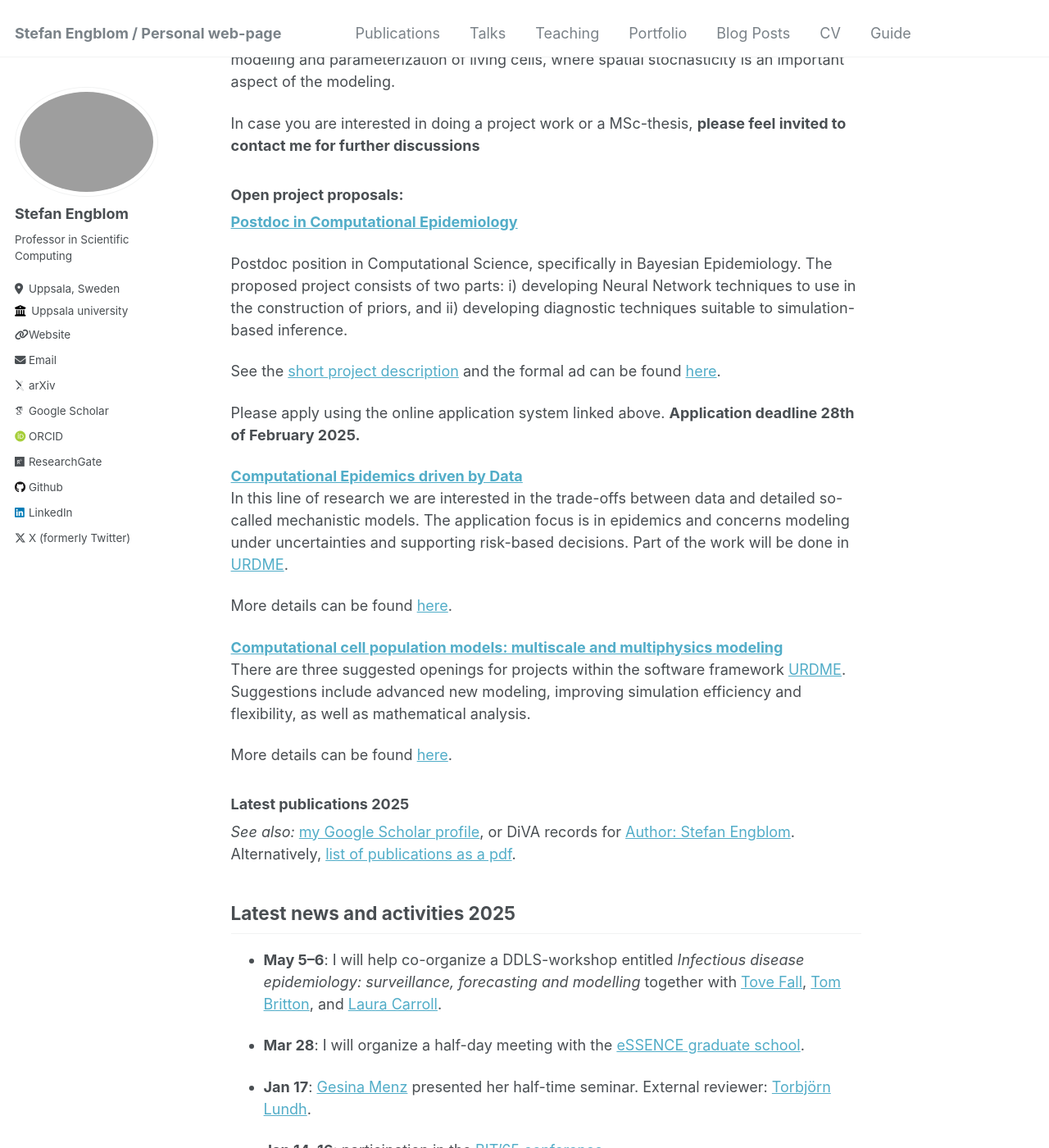
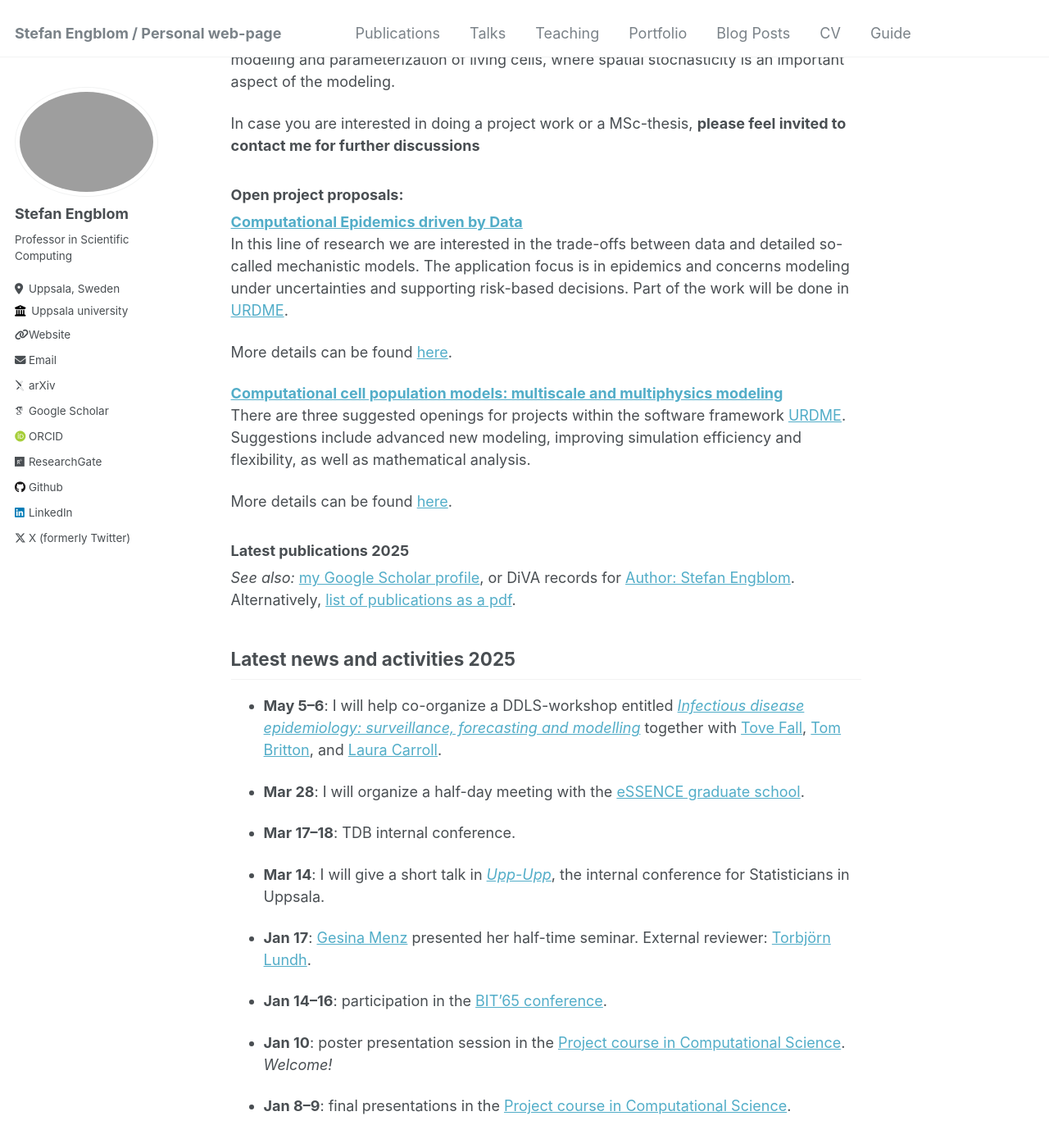
Before and after one commit to stefanengblom/stefanengblom.github.io, a Jekyll site: the page built from _pages/about.md, in a window 1280 px wide and 1400 px high, scrolled down 816 px. Shown: the whole window at 82% size. Built offline with Jekyll 4.4.1, drawn with Linux system fonts in a browser that asks for light colours; some web fonts are replaced.

Commit message:
calendar upd

```diff
--- a/_pages/about.md
+++ b/_pages/about.md
@@ -29,13 +29,14 @@ In case you are interested in doing a project work or a MSc-thesis, **please fee
 
 ### Open project proposals:
 
+<!--
 **[Postdoc in Computational Epidemiology](https://www.uu.se/en/about-uu/join-us/jobs-and-vacancies/job-details?query=777444)**
 
 Postdoc position in Computational Science, specifically in Bayesian Epidemiology. The proposed project consists of two parts: i) developing Neural Network techniques to use in the construction of priors, and ii) developing diagnostic techniques suitable to simulation-based inference.
 
 See the [short project description](../files/docs/NNB_Epidemics.pdf) and the formal ad can be found [here](https://www.uu.se/en/about-uu/join-us/jobs-and-vacancies/job-details?query=777444).
 
-Please apply using the online application system linked above. **Application deadline 28th of February 2025.**
+Please apply using the online application system linked above. **Application deadline 28th of February 2025.** -->
 
 **[Computational Epidemics driven by Data](../files/docs/BayesianEpidemics.pdf)**
 In this line of research we are interested in the trade-offs between data and detailed so-called mechanistic models. The application focus is in epidemics and concerns modeling under uncertainties and supporting risk-based decisions. Part of the work will be done in [URDME](http://urdme.github.io/urdme).
@@ -57,9 +58,13 @@ pdf](../files/publ_Engblom.pdf).
 
 ## Latest news and activities 2025
 
-* **May 5--6**: I will help co-organize a DDLS-workshop entitled _Infectious disease epidemiology: surveillance, forecasting and modelling_ together with [Tove Fall](https://www.uu.se/en/contact-and-organisation/staff?query=N9-1007), [Tom Britton](https://www.su.se/english/profiles/tbrit-1.182592), and [Laura Carroll](https://www.umu.se/en/staff/laura-carroll/).
+* **May 5--6**: I will help co-organize a DDLS-workshop entitled [_Infectious disease epidemiology: surveillance, forecasting and modelling_](https://www.scilifelab.se/event/ddls-ebi-symposium/) together with [Tove Fall](https://www.uu.se/en/contact-and-organisation/staff?query=N9-1007), [Tom Britton](https://www.su.se/english/profiles/tbrit-1.182592), and [Laura Carroll](https://www.umu.se/en/staff/laura-carroll/).
 
 * **Mar 28**: I will organize a half-day meeting with the [eSSENCE graduate school](https://www.essenceofescience.se/w/es/en/education).
+
+* **Mar 17--18**: TDB internal conference.
+
+* **Mar 14**: I will give a short talk in [_Upp-Upp_](../files/docs/Upp-Upp 25.pdf), the internal conference for Statisticians in Uppsala.
 
 * **Jan 17**: [Gesina Menz](https://www.uu.se/kontakt-och-organisation/personal?query=N21-2101) presented her half-time seminar. External reviewer: [Torbjörn Lundh](https://www.gu.se/om-universitetet/hitta-person/torbjornlundh).
 
```
Also changed, not shown: 1 other file.
